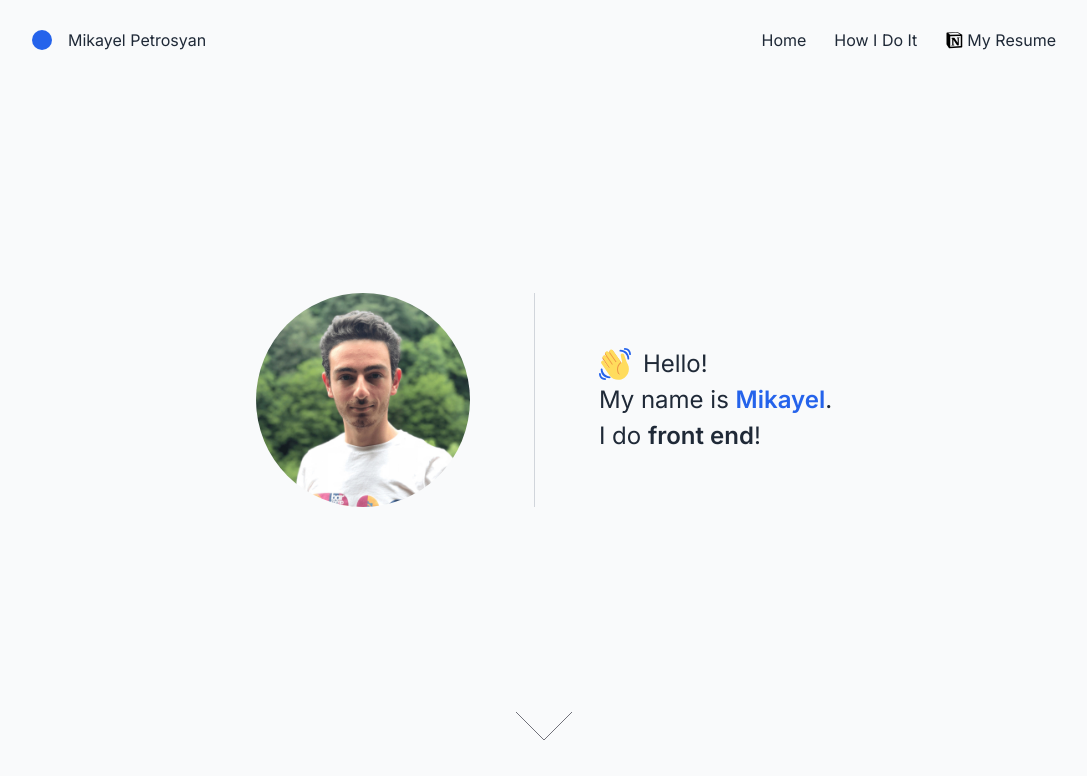
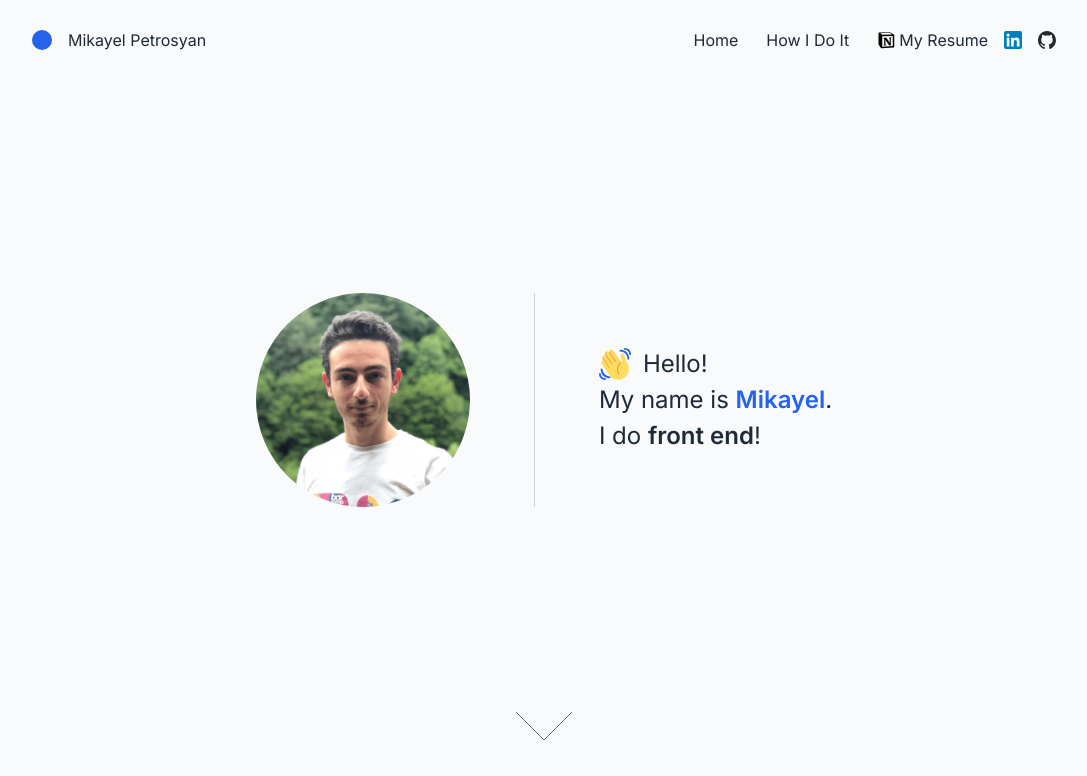
Before and after one commit to mikpetr/personal-website, a Next.js app: page /home in a window 1280 px wide. Shown: the top 776 px of the page, without its empty margins (96-1183 px from the left). Built offline with nearby package versions, Linux system fonts and the light colour scheme.

Commit message:
Adds social networks

```diff
--- a/app/components/NavItem.tsx
+++ b/app/components/NavItem.tsx
@@ -12,6 +12,6 @@ const activeStyles = 'text-primary-600 font-semibold'
 
 export const NavItem = ({ children, active = false, className }: NavItemType) => {
   return (
-    <li className={clsx(className, active ? activeStyles : defaultStyles)}>{children}</li>
+    <div className={clsx(className, active ? activeStyles : defaultStyles)}>{children}</div>
   )
 }
--- a/app/components/Navigation.tsx
+++ b/app/components/Navigation.tsx
@@ -1,5 +1,6 @@
 'use client'
 import Link from 'next/link'
+import Image from 'next/image'
 import { usePathname } from 'next/navigation'
 import { NavItem } from './NavItem'
 import { NotionResumeLink } from './NotionResumeLink'
@@ -8,14 +9,33 @@ export const Navigation = () => {
   const path = usePathname()
 
   return (
-    <ul className="flex gap-x-7">
+    <nav className="flex gap-x-7 items-center">
       <Link href="/">
         <NavItem active={path === '/'}>Home</NavItem>
       </Link>
       <Link href="/how-i-do-it">
         <NavItem active={path === '/how-i-do-it'}>How I Do It</NavItem>
       </Link>
-      <NotionResumeLink />
-    </ul>
+      <nav className="flex items-center gap-x-4">
+        <NotionResumeLink />
+        <Link href="https://linkedin.com/in/mikpetr" target="_blank">
+          <Image
+            src="/linkedin.svg"
+            alt="LinkedIn"
+            width="18"
+            height="18"
+            priority />
+        </Link>
+        <Link href="https://github.com/mikpetr" target="_blank">
+          <Image
+            src="/github.svg"
+            alt="Github"
+            width="18"
+            height="18"
+            priority />
+        </Link>
+      </nav>
+
+    </nav>
   )
 }
--- a/app/components/NotionResumeLink.tsx
+++ b/app/components/NotionResumeLink.tsx
@@ -5,6 +5,7 @@ export const NotionResumeLink = () => {
   return (
     <Link
       href="https://mikpetr.notion.site/Mikayel-Petrosyan-f61a2099e41a4ea4b69f6cf7b6d208f4"
+      target="_blank"
       className="flex gap-x-1"
     >
       <Image
```
Also changed, not shown: public/github.svg (added), public/linkedin.svg (added).
